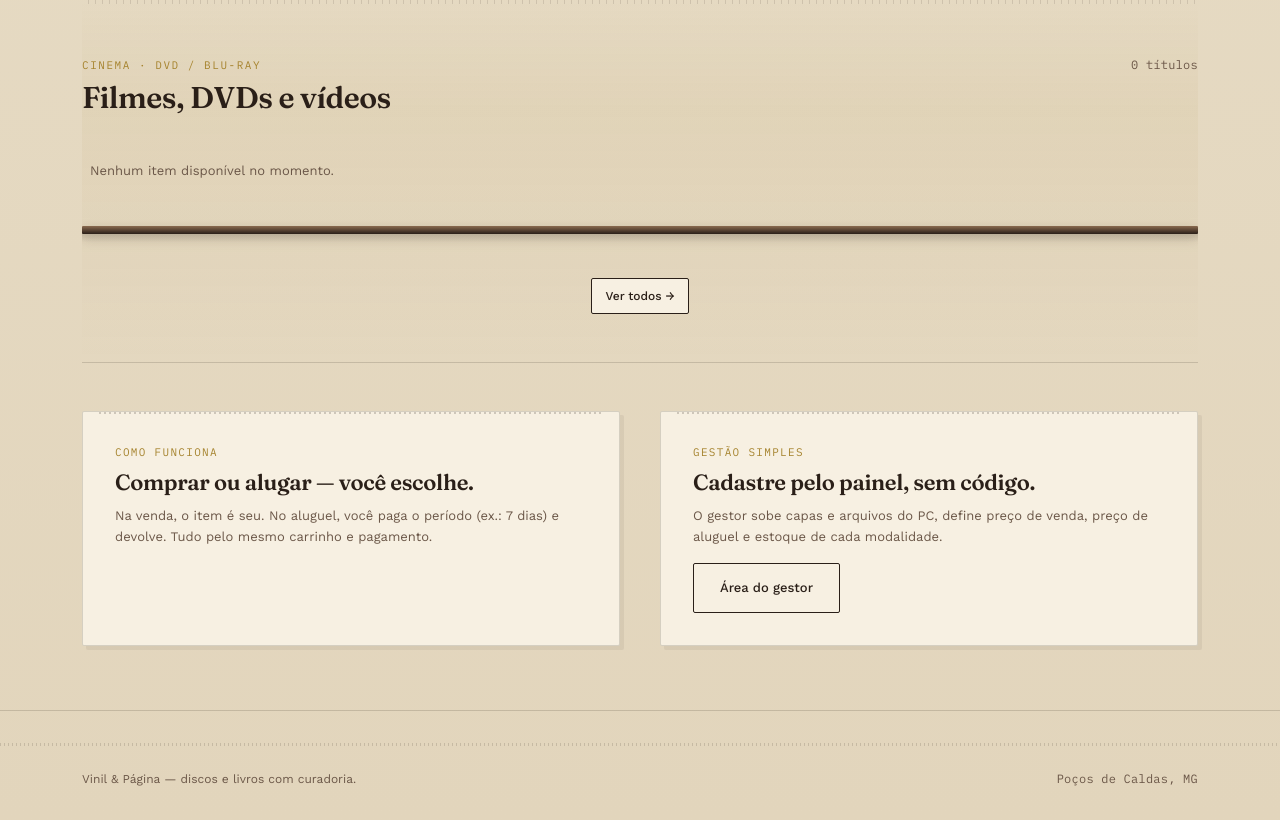
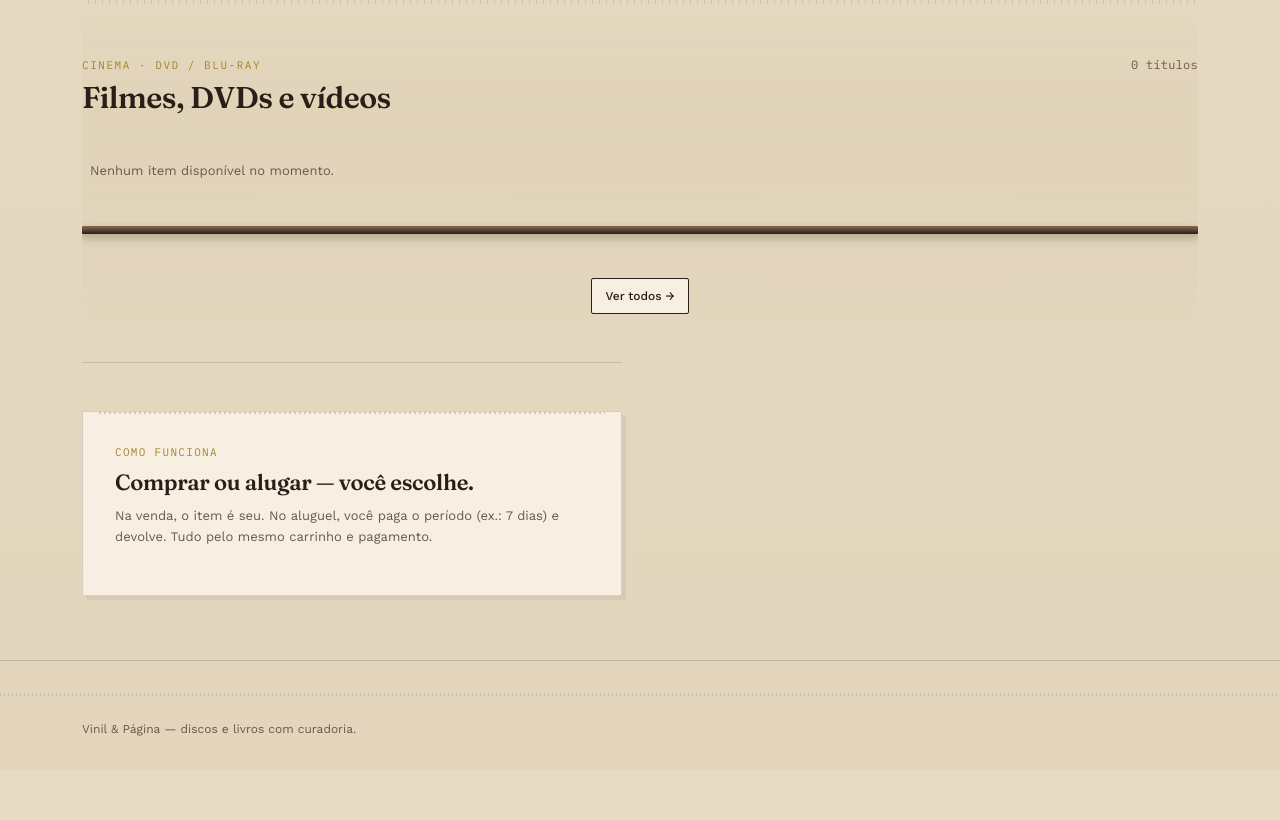
Before and after one commit to 0125mateus/site_vo, a Django app: page / in a window 1280 px wide. Shown: the part 1992-2812 px from the top of the page. After the commit the page ends 2728 px from the top, so only its background shows below. Run offline with Django 5.2, Linux system fonts and the light colour scheme; data that the repository does not hold is empty.

Commit message:
Remove public gestor card and Poços de Caldas from footer.
Co-authored-by: Cursor <cursoragent@cursor.com>

```diff
--- a/config/settings.py
+++ b/config/settings.py
@@ -87,7 +87,7 @@ USE_TZ = True
 STATIC_URL = '/static/'
 STATICFILES_DIRS = [BASE_DIR / 'static']
 STATIC_ROOT = BASE_DIR / 'staticfiles'
-STATIC_VERSION = '20260817f'
+STATIC_VERSION = '20260817g'
 
 STORAGES = {
     'default': {
--- a/static/css/style.css
+++ b/static/css/style.css
@@ -945,6 +945,11 @@ body.trailer-open {
         grid-template-columns: 1fr 1fr;
         gap: var(--space-5);
     }
+
+    .featured--single {
+        grid-template-columns: 1fr;
+        max-width: 540px;
+    }
 }
 
 .feat-card {
--- a/templates/base.html
+++ b/templates/base.html
@@ -79,7 +79,6 @@
     <footer>
         <div class="wrap footer-inner">
             <span>Vinil &amp; Página — discos e livros com curadoria.</span>
-            <span class="mono">Poços de Caldas, MG</span>
         </div>
     </footer>
 
--- a/templates/loja/home.html
+++ b/templates/loja/home.html
@@ -33,18 +33,12 @@
 
     {% include 'loja/includes/shelf_row.html' with section_id='midias' catalog_class='catalog--midias' eyebrow='Cinema · DVD / Blu-ray' titulo='Filmes, DVDs e vídeos' itens=midias tipo='midia' total=total_midias total_label='título' ver_todos_url='/filmes/' %}
 
-    <section class="featured" id="curadoria">
+    <section class="featured featured--single" id="curadoria">
         <div class="feat-card" id="destaques">
             <div class="kicker mono">Como funciona</div>
             <h3>Comprar ou alugar — você escolhe.</h3>
             <p>Na venda, o item é seu. No aluguel, você paga o período (ex.: 7 dias) e devolve. Tudo pelo mesmo carrinho e pagamento.</p>
         </div>
-        <div class="feat-card">
-            <div class="kicker mono">Gestão simples</div>
-            <h3>Cadastre pelo painel, sem código.</h3>
-            <p>O gestor sobe capas e arquivos do PC, define preço de venda, preço de aluguel e estoque de cada modalidade.</p>
-            <a href="{% url 'gestao_entrar' %}" class="btn btn-ghost">Área do gestor</a>
-        </div>
     </section>
 </div>
 {% endblock %}
```
